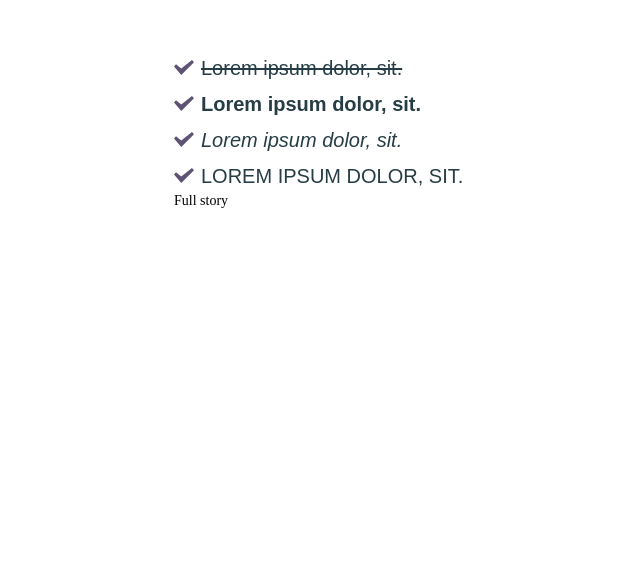
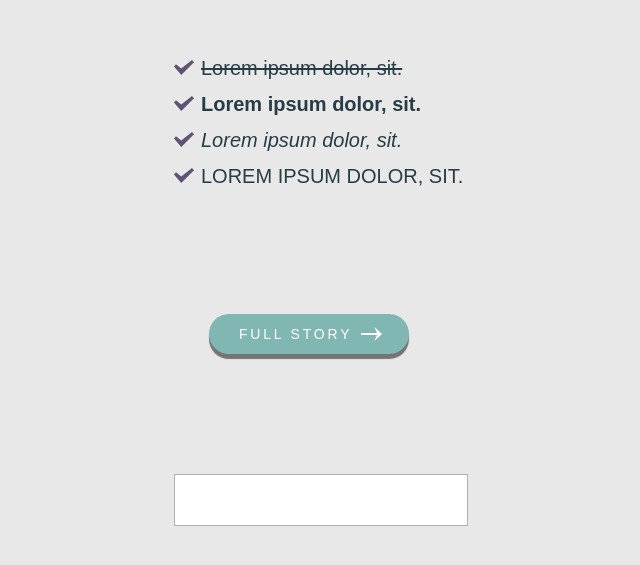
Before and after one commit to insidesoul/First-Steps, a plain HTML site: page css_5/index.html in a window 1280 px wide. Shown: the part 111-676 px from the top of the page, without its empty margins (117-757 px from the left). Drawn offline with Linux system fonts and the light colour scheme.

Commit message:
css_5_finished

```diff
--- a/css_5/css/style.css
+++ b/css_5/css/style.css
@@ -37,6 +37,10 @@ h1,h2,h3,h4,h5,h6{font-size:inherit;font-weight: 400;}
 
 /*---------------------------------*/
 
+body{
+	background-color: #e8e8e8;
+}
+
 .content{
 	margin: 161px 0 0 291px;
 }
@@ -50,19 +54,19 @@ h1,h2,h3,h4,h5,h6{font-size:inherit;font-weight: 400;}
 	padding: 0 0 0 27px;
 	background: url('../img/Icons/li.svg') 0 10px/20px auto no-repeat;
 }
-.listfirst li:first-child{
+.aa{
 	font-family: Arial;
 	text-decoration: line-through;
 }
-.listfirst li:nth-child(2){
+.ab{
 	font-family: Arial;
 	font-weight: 700;
 }
-.listfirst li:nth-child(3){
+.ac{
 	font-family: Arial;
 	font-style: italic;
 }
-.listfirst li:last-child{
+.ad{
 	font-family: Arial;
 	text-transform: uppercase;
 }
@@ -70,12 +74,55 @@ h1,h2,h3,h4,h5,h6{font-size:inherit;font-weight: 400;}
 	text-decoration: none;
 }
 .ab:hover{
+	background: url('../img/Icons/check_icon_95.png')  0 10px/20px auto no-repeat;
 	color: #d55a5a;
 }
 .ac:hover {
 	font-style: normal;
 }
-.ad {}
+.ad:hover {
+	text-transform: none;
+}
 
-.fullstory {}
-.wait {}
+.conten-bottom-info_link span{
+	padding: 0 30px 0px 30px;
+background: url('../img/Icons/shape_2_9.png') right no-repeat;
+}
+.conten-bottom-info_link {
+	display: inline-block;
+	margin: 120px 0 120px 35px;
+	background:#80b7b3;
+	border-radius: 20px 20px 20px 20px;
+	width: 200px;
+	font-family: Arial;
+	font-size: 14px;
+	line-height: 40px;
+	text-transform: uppercase;
+	letter-spacing: 0.2em;
+	color: #ffffff;
+	-webkid-box-shadow: 0px 5px 1px rgba(0,0,0,0.5);
+	box-shadow: 0px 5px 1px rgba(0, 0, 0, 0.5);
+}
+.conten-bottom-info_link:visited{
+	background:#818171;
+}
+.conten-bottom-info_link:hover{
+	background:#3a5856;
+}
+.conten-bottom-info_link:active{
+	background:#818181;
+	position: relative;
+	top: 3px;
+	-webkid-box-shadow: 0px 2px 1px rgba(0,0,0,0.5);
+	box-shadow: 0px 2px 1px rgba(0, 0, 0, 0.5);
+}
+
+.wait {
+	width: 294px;
+height: 52px;
+border: 1px solid #b0b0b0;
+}
+.wait:focus{
+	border: 1px solid #7fbed5;
+	box-shadow: 0px 0px 20px -1px rgba(127,190,213,0.93);
+}
--- a/css_5/index.html
+++ b/css_5/index.html
@@ -23,10 +23,14 @@
 					<li class="ad">Lorem ipsum dolor, sit.</li>
 				</ul>
 			</div>
-				<div class="fullstory">
-					Full story
+				<div class="flstr">
+					<a class="conten-bottom-info_link" target="_blank" href="https://github.com/insidesoul?tab=overview&from=2022-01-01&to=2022-01-08">
+					<span class="fullstory">
+						Full story
+					</span>
+					</a>
 				</div>
-			<div>
+			<div class="block">
 				<form action="#">
 					<input class="wait" type="text" name="text" value="">
 				</form>
```
Also changed, not shown: css_5/img/Icons/check_icon_95.png (added), css_5/img/Icons/shape_2_9.png (added).
